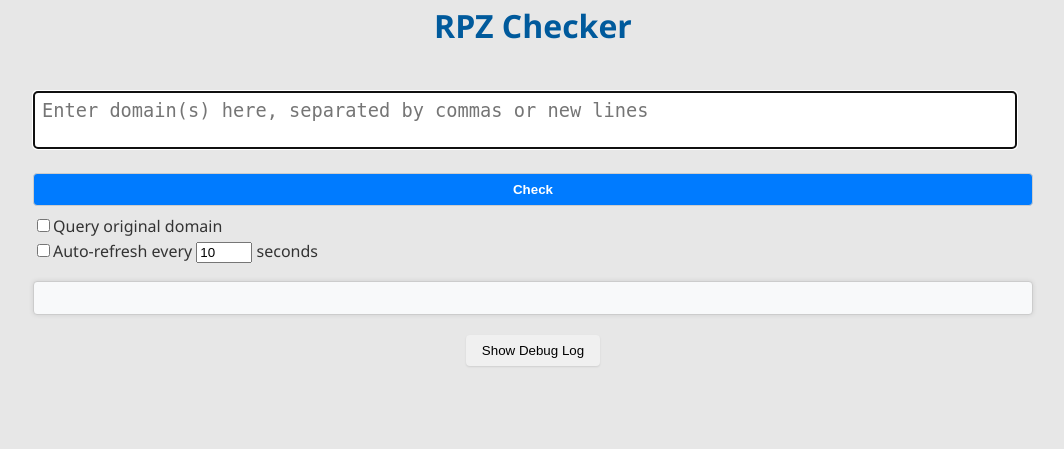
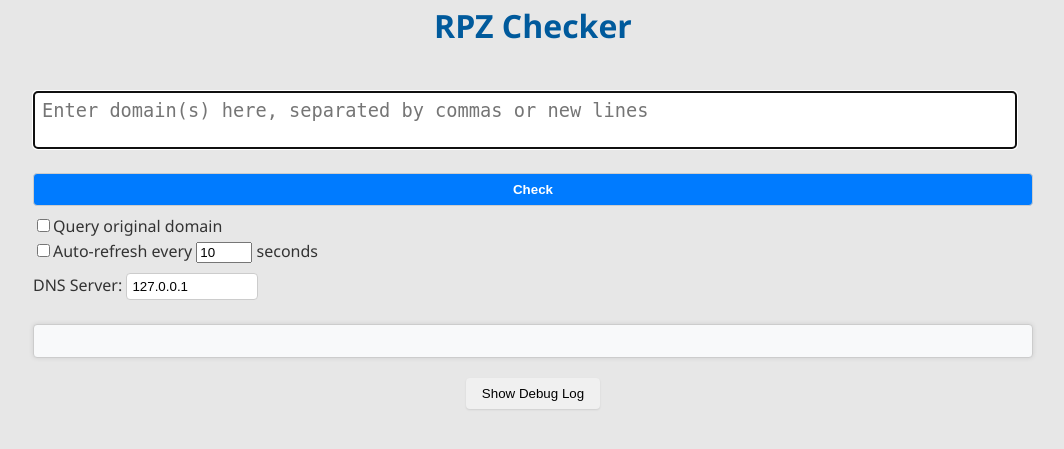
Before and after one commit to qldtmr/rpz-checker, a Flask app: page / in a window 1280 px wide. Shown: the top 449 px of the page, without its empty margins (107-1171 px from the left). Run offline with Flask 2, Linux system fonts and the light colour scheme.

Commit message:
Added DNS server option.

```diff
--- a/app.py
+++ b/app.py
@@ -30,20 +30,26 @@ def extract_domain_from_url(url):
 
 @app.route('/')
 def index():
+    # Get the default nameserver from the resolver
+    default_dns_server = dns.resolver.Resolver().nameservers[0]
     # Serve the index.html file
-    return render_template('index.html')
+    return render_template('index.html', default_dns_server=default_dns_server)
 
 @app.route('/check-domain', methods=['POST'])
 def check_domain():
     domains = request.json['domains']
+    dns_server = request.json['dnsServer']  # Read the DNS server from the request data
     results = []
     for domain in domains:
         processed_domain = extract_domain_from_url(domain)
-        status, reason = lookup_domain(processed_domain)
+        status, reason = lookup_domain(processed_domain, dns_server)
         results.append({'domain': domain, 'processed_domain': processed_domain, 'status': status, 'reason': reason})
     return jsonify(results)
 
-def lookup_domain(domain):
+def lookup_domain(domain, dns_server):
+    resolver = dns.resolver.Resolver()
+    resolver.nameservers = [dns_server]  # Set the nameservers to the provided DNS server
+
     try:
         dns.resolver.resolve(f"{domain}.rpz.blacklist", "A")
         reason = dns.resolver.resolve(f"{domain}.rpz.blacklist", "TXT")
--- a/static/css/style.css
+++ b/static/css/style.css
@@ -146,11 +146,11 @@ textarea:focus {
 }
 
 /* Style adjustments for checkboxes */
-.form-control {
-  /* display: flex;
+/* .form-control {
+  display: flex;
   flex-direction: column;
-  margin-bottom: 1rem; */
-}
+  margin-bottom: 1rem;
+} */
 
 /* Improve the button styling for the debug log */
 #toggleDebugLog {
--- a/static/js/script.js
+++ b/static/js/script.js
@@ -7,6 +7,7 @@ document.addEventListener("DOMContentLoaded", function() {
     const autoRefreshStatus = document.getElementById("autoRefreshStatus");
     const lastUpdateTime = document.getElementById("lastUpdateTime");
     const stopButton = document.getElementById("stopButton");
+    const dnsServerInput = document.getElementById("dnsServer");
     let autoRefreshTimer = null;
     let countdownTimer = null;
     let countdown = 0;
@@ -52,12 +53,14 @@ document.addEventListener("DOMContentLoaded", function() {
         // Include queryOriginalDomain option in the request
         const queryOriginalDomain = queryOriginalDomainCheckbox.checked;
 
+        const dnsServer = dnsServerInput.value;
+
         fetch('/check-domain', {
             method: 'POST',
             headers: {
                 'Content-Type': 'application/json',
             },
-            body: JSON.stringify({domains: domains, queryOriginalDomain: queryOriginalDomain})
+            body: JSON.stringify({domains: domains, queryOriginalDomain: queryOriginalDomain, dnsServer: dnsServer})
         })
         .then(response => response.json())
         .then(data => {
--- a/templates/index.html
+++ b/templates/index.html
@@ -17,6 +17,9 @@
             <div class="form-control">
                 <input type="checkbox" id="autoRefresh" name="autoRefresh"><label for="autoRefresh">Auto-refresh every </label><input type="number" id="refreshInterval" name="refreshInterval" min="1" max="60" value="10"><label for="refreshInterval"> seconds</label>
             </div>
+            <label for="dnsServer">DNS Server:</label>
+            <input type="text" id="dnsServer" name="dnsServer" value="{{ default_dns_server }}" style="width: 120px; padding: 5px">
+
         </form>
         <div id="result" class="result-log"></div>
         <div id="autoRefreshStatus"></div>
```
